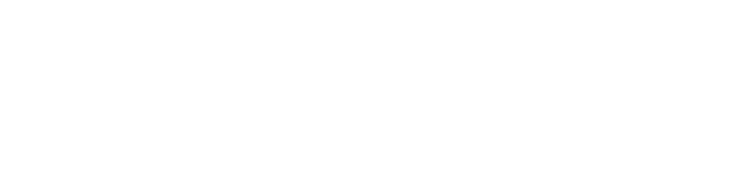
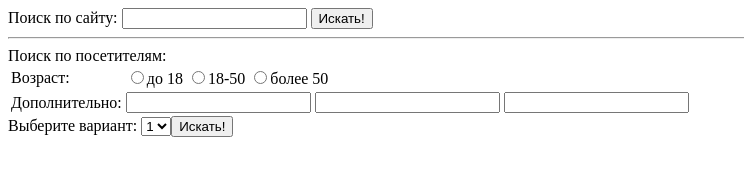
Before and after one commit to kirill-seliverstov/module_js, a plain HTML site: page Lesson 9/homework/index.html in a window 1280 px wide. Shown: the whole page, without its empty margins (0-744 px from the left). Drawn offline with Linux system fonts and the light colour scheme.

Commit message:
homework

```diff
--- a/Lesson 9/homework/index.html
+++ b/Lesson 9/homework/index.html
@@ -1,12 +1,38 @@
-<!DOCTYPE html>
-<html lang="en">
-<head>
-    <meta charset="UTF-8">
-    <meta http-equiv="X-UA-Compatible" content="IE=edge">
-    <meta name="viewport" content="width=device-width, initial-scale=1.0">
-    <title>Document</title>
-</head>
-<body>
-    <script src="main.js"></script>
-</body>
+<!DOCTYPE HTML>
+<html>
+    <head>
+         <meta charset="utf-8">
+    </head>
+         <body>
+             <form name="search">
+                 <label>Поиск по сайту:
+                     <input type="text" name="search"> </label>
+                     <input type="submit" value="Искать!">
+            </form>
+            <hr>
+            <form name="search-person"> Поиск по посетителям:
+                <table id="age-table">
+                    <tr>
+                        <td>Возраст:</td>
+                        <td id="age-list">
+                            <label>
+                                <input type="radio" name="age" value="young">до 18</label>
+                                <label>
+                                    <input type="radio" name="age" value="mature">18-50</label>
+                                    <label> <input type="radio" name="age" value="senior">более 50</label>
+                                </td></tr>
+                                <tr>
+                                    <td>Дополнительно:</td>
+                                    <td>
+                                        <input type="text" name="info[0]">
+                                        <input type="text" name="info[1]">
+                                        <input type="text" name="info[2]">
+                                    </td>
+                                </tr>
+                            </table>
+                            <input type="submit" value="Искать!">
+                        </form>
+
+                <script src="main.js"></script>
+                </body>
 </html>
--- a/Lesson 9/homework/main.js
+++ b/Lesson 9/homework/main.js
@@ -0,0 +1,54 @@
+// Задание №1
+let table = document.querySelector('table');
+let tableLabels = table.querySelectorAll('label');
+
+// Задание №2
+let firstTd = table.querySelector('td');
+console.log(firstTd);
+
+// Задание №3
+let secondForm = document.getElementsByTagName('form')[1];
+
+// Задание №4
+let searchForm = document.querySelector('[name = "search"]');
+console.log(searchForm);
+
+// Задание №5
+let firstSearchInput = searchForm.querySelector('input');
+console.log(firstSearchInput);
+
+// Задание №6
+let infoZero = document.querySelector('[name = "info[0]"]');
+console.log(infoZero);
+
+// Задание №7
+let searchPerson = document.querySelector('[name = "search-person"]');
+let zeroInfo = searchPerson.querySelector('[name = "info[0]"]');
+console.log(zeroInfo);
+
+// Задание №8
+let select = document.createElement('select');
+
+document.body.appendChild(select);
+
+let firstOption = document.createElement('option');
+let secondOption = document.createElement('option');
+
+firstOption.text = '1';
+secondOption.text = '2';
+
+select.appendChild(firstOption);
+select.appendChild(secondOption);
+
+let labelForSelect = document.createElement('label');
+
+labelForSelect.textContent = 'Выберите вариант: ';
+
+document.body.appendChild(labelForSelect);
+
+labelForSelect.after(select);
+
+let allInputs = document.getElementsByTagName('input');
+let searchInput = allInputs.length;
+
+select.after(allInputs[searchInput - 1]);
```
